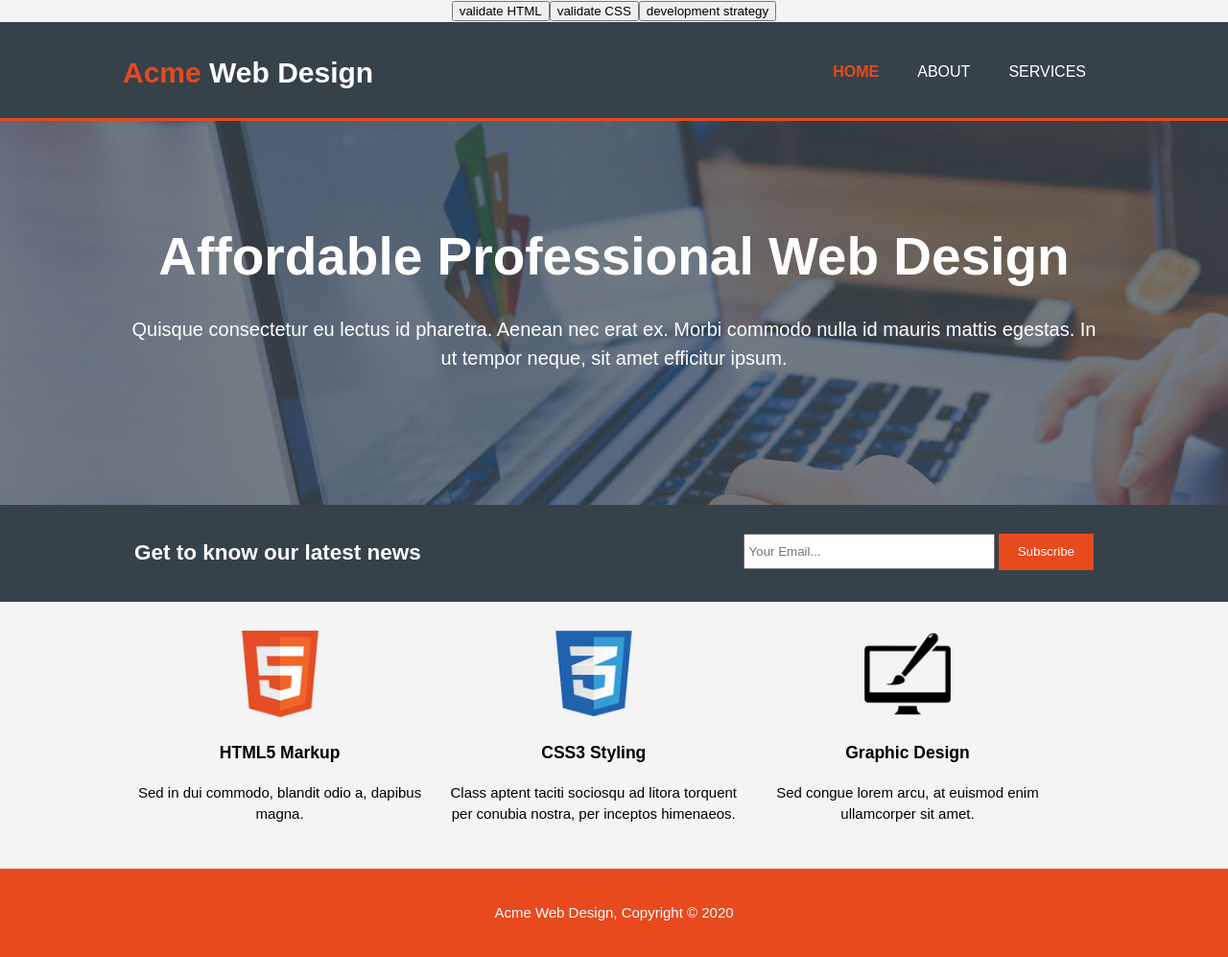
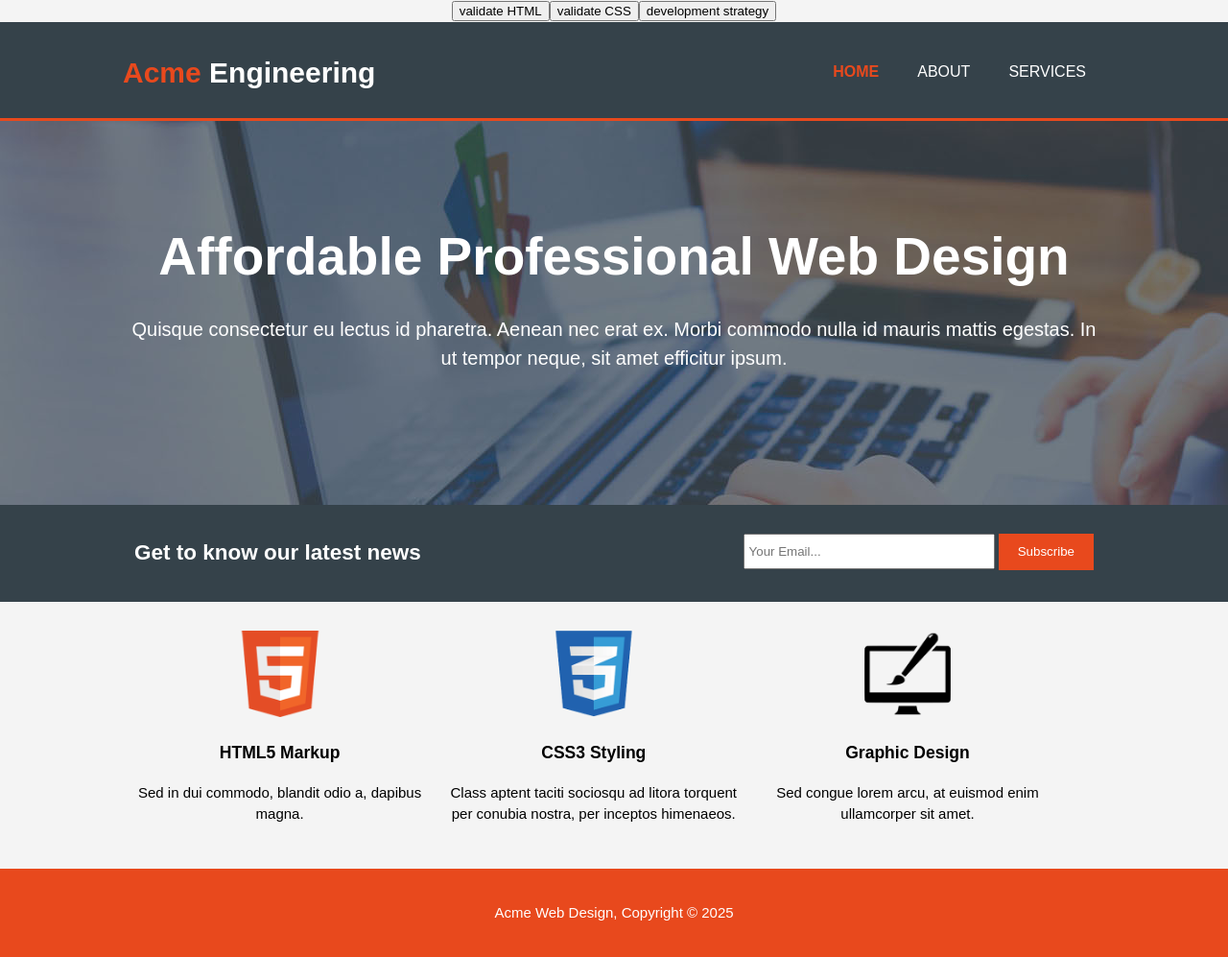
Before and after one commit to somtoeluwa/acme-web-design-master, a plain HTML site: page index.html in a window 1280 px wide. Shown: the whole page at 96% size. Drawn offline with Linux system fonts and the light colour scheme.

Commit message:
updates
Changed from "design" to "Engineering"
Updated timestamp

```diff
--- a/index.html
+++ b/index.html
@@ -18,7 +18,7 @@
   <header>
     <div class="container">
       <div id="branding">
-        <h1><span class="highlight">Acme</span> Web Design</h1>
+        <h1><span class="highlight">Acme</span> Engineering</h1>
       </div>
       <nav>
         <ul>
@@ -68,7 +68,7 @@
   </section>
 
   <footer>
-    <p>Acme Web Design, Copyright &copy; 2020</p>
+    <p>Acme Web Design, Copyright &copy; 2025</p>
   </footer>
 
 </body>
```
